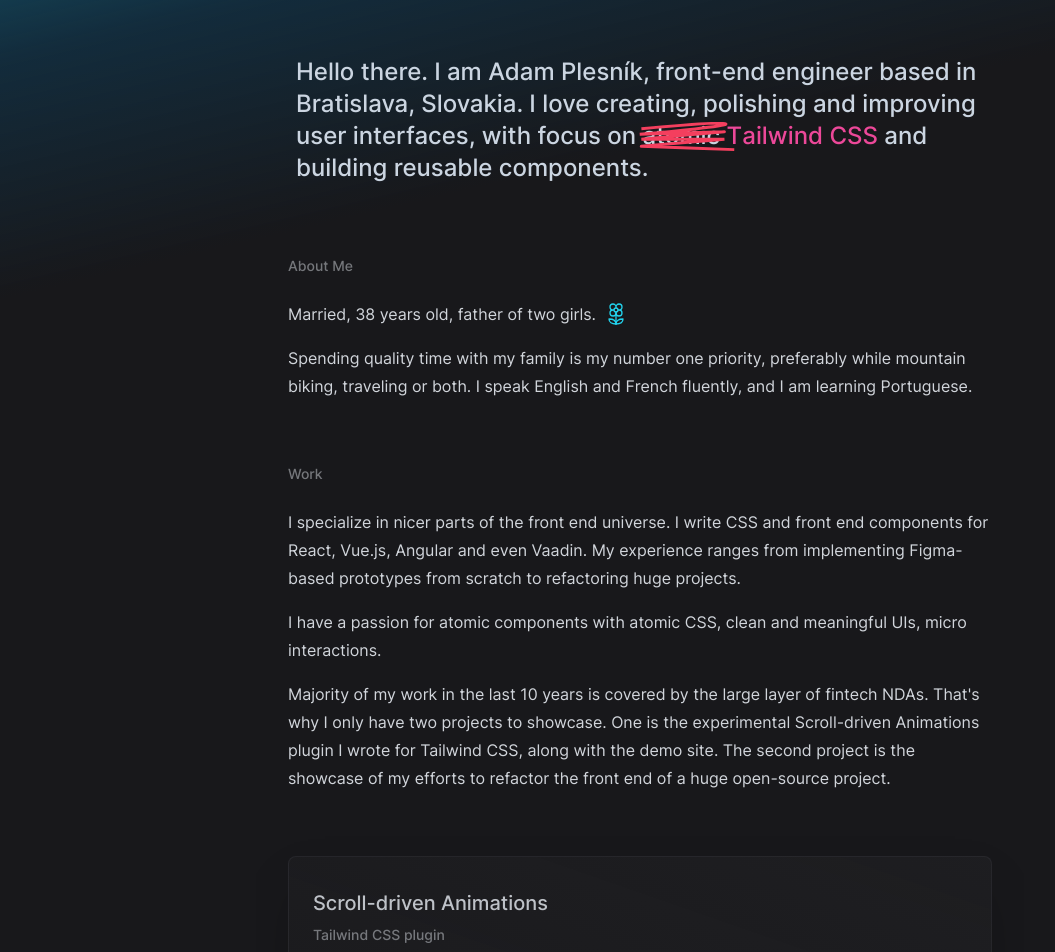
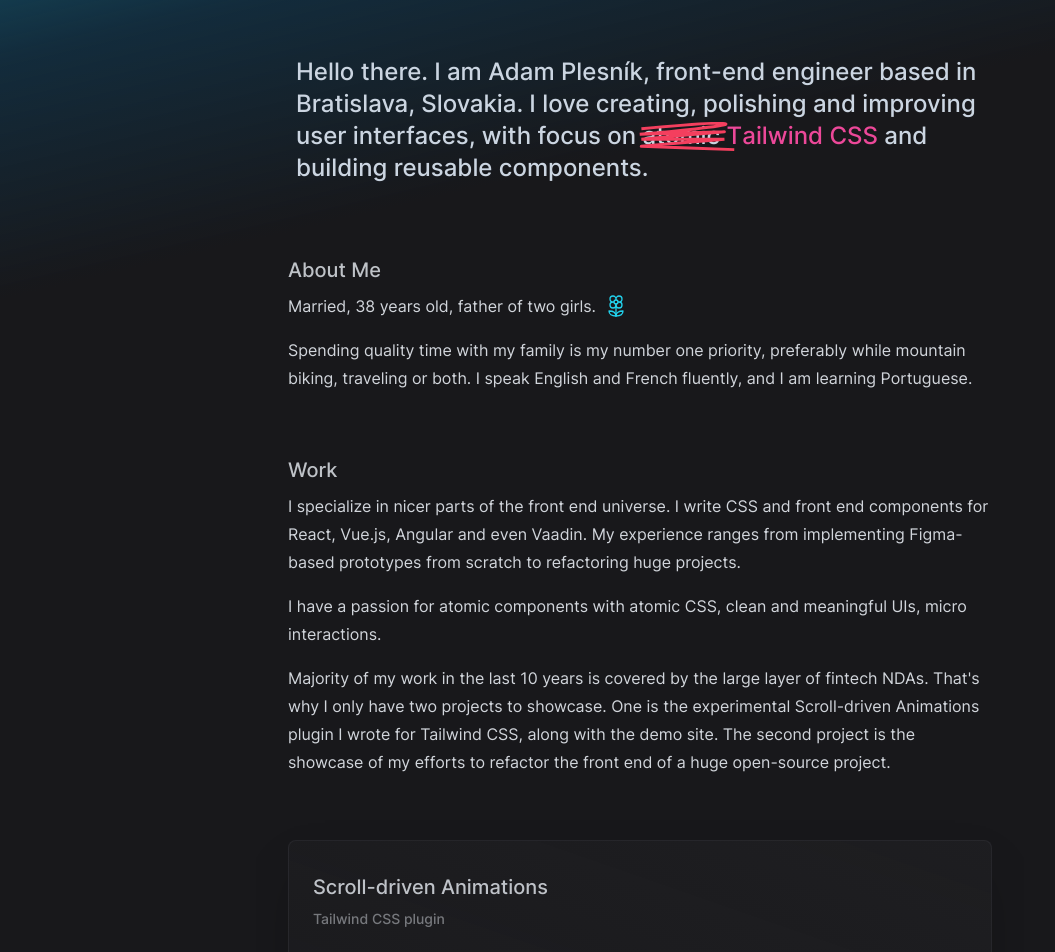
Before and after one commit to adamplesnik/adamplesnik.com, a React (Vite) app: page / in a window 1280 px wide. Shown: the top 952 px of the page, without its empty margins (0-1055 px from the left). Built offline with nearby package versions, Linux system fonts and the light colour scheme.

Commit message:
Add heading 4, fix errors in links, set page width to 100%

```diff
--- a/src/components/Heading.tsx
+++ b/src/components/Heading.tsx
@@ -18,24 +18,31 @@ const Heading = ({
     )
   } else if (size === 2) {
     return (
-      <h2 className={defaultClasses + ' pb-2 text-xl opacity-90'}>
+      <h2 className={defaultClasses + ' pb-2 text-3xl opacity-90'}>
         {children}
         {anchor}
       </h2>
     )
-  } else {
+  } else if (size === 3) {
     return (
-      <h3 className={defaultClasses + ' pb-6 text-sm opacity-50'}>
+      <h3 className={defaultClasses + ' pb-2 text-xl opacity-90'}>
         {children}
         {anchor}
       </h3>
+    )
+  } else {
+    return (
+      <h4 className={defaultClasses + ' pb-6 text-sm opacity-50'}>
+        {children}
+        {anchor}
+      </h4>
     )
   }
 }
 
 export interface TitleProps {
   children: PropsWithChildren
-  size: 1 | 2 | 3
+  size: 1 | 2 | 3 | 4
   className?: string
   id?: string
 }
--- a/src/components/Link.tsx
+++ b/src/components/Link.tsx
@@ -2,7 +2,12 @@ import { motion } from 'framer-motion'
 import { LucideIcon } from 'lucide-react'
 import { PropsWithChildren, useState } from 'react'
 
-const Link = ({ Icon = undefined, href, children }: PropsWithChildren<LinkProps>) => {
+const Link = ({
+  Icon = undefined,
+  href,
+  children,
+  target = '_blank',
+}: PropsWithChildren<LinkProps>) => {
   const [anim, setAnim] = useState(false)
 
   return (
@@ -26,7 +31,7 @@ const Link = ({ Icon = undefined, href, children }: PropsWithChildren<LinkProps>
       )}
       <a
         href={href}
-        target="_blank"
+        target={target}
         className="bg-gradient-to-r from-fuchsia-500 to-indigo-400 bg-clip-text text-transparent hover:to-fuchsia-700"
       >
         {children}
@@ -38,6 +43,7 @@ const Link = ({ Icon = undefined, href, children }: PropsWithChildren<LinkProps>
 export interface LinkProps {
   href: string
   children: PropsWithChildren
+  target?: string
   Icon?: LucideIcon | undefined
 }
 
--- a/src/components/PageBackground.tsx
+++ b/src/components/PageBackground.tsx
@@ -1,6 +1,6 @@
 const PageBackground = () => {
   return (
-    <div className="timeline fixed top-0 -z-10 h-[300px] w-full bg-gradient-to-tl from-zinc-900 from-50% via-sky-900/40 via-[90%] to-cyan-800 to-[125%]"></div>
+    <div className="fixed top-0 -z-10 h-[300px] w-full bg-gradient-to-tl from-zinc-900 from-50% via-sky-900/40 via-[90%] to-cyan-800 to-[125%]"></div>
   )
 }
 
--- a/src/components/Tile.tsx
+++ b/src/components/Tile.tsx
@@ -15,8 +15,8 @@ const Tile = ({
         addWithSpace(className)
       }
     >
-      <Heading size={2}>{title}</Heading>
-      <Heading size={3}>{subTitle}</Heading>
+      <Heading size={3}>{title}</Heading>
+      <Heading size={4}>{subTitle}</Heading>
       {children}
     </div>
   )
--- a/src/layouts/Page.tsx
+++ b/src/layouts/Page.tsx
@@ -6,7 +6,7 @@ const Page = ({ children }: PropsWithChildren<PageProps>) => {
   return (
     <div className="flex w-screen justify-center">
       <PageBackground />
-      <div className="relative mb-12 flex max-w-screen-md flex-col gap-8 overflow-hidden p-8 pt-12 md:gap-12">
+      <div className="relative mb-12 flex w-full max-w-screen-md flex-col gap-8 overflow-hidden p-8 pt-12 md:gap-12">
         {children}
         <Footer />
       </div>
```
